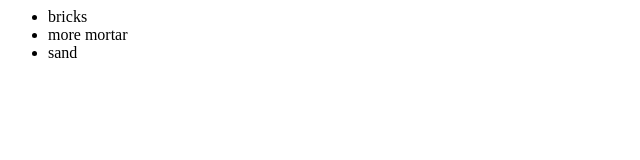
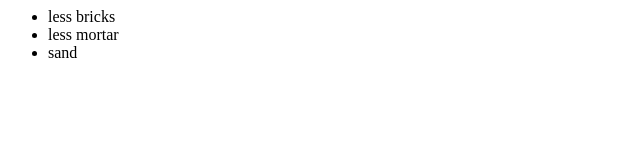
Before and after one commit to locata/newGitTest, a plain HTML site: page index.html in a window 1280 px wide. Shown: the full height of the page, 0-640 px from the left. Drawn offline with Linux system fonts and the light colour scheme.

Commit message:
edit index.html

```diff
--- a/index.html
+++ b/index.html
@@ -3,8 +3,8 @@
 
 		<div>
 			<ul>
-				<li>bricks</li>
-				<li>more mortar</li>
+				<li>less bricks</li>
+				<li>less mortar</li>
 				<li>sand</li>
 			</ul>
 		</div>
```
